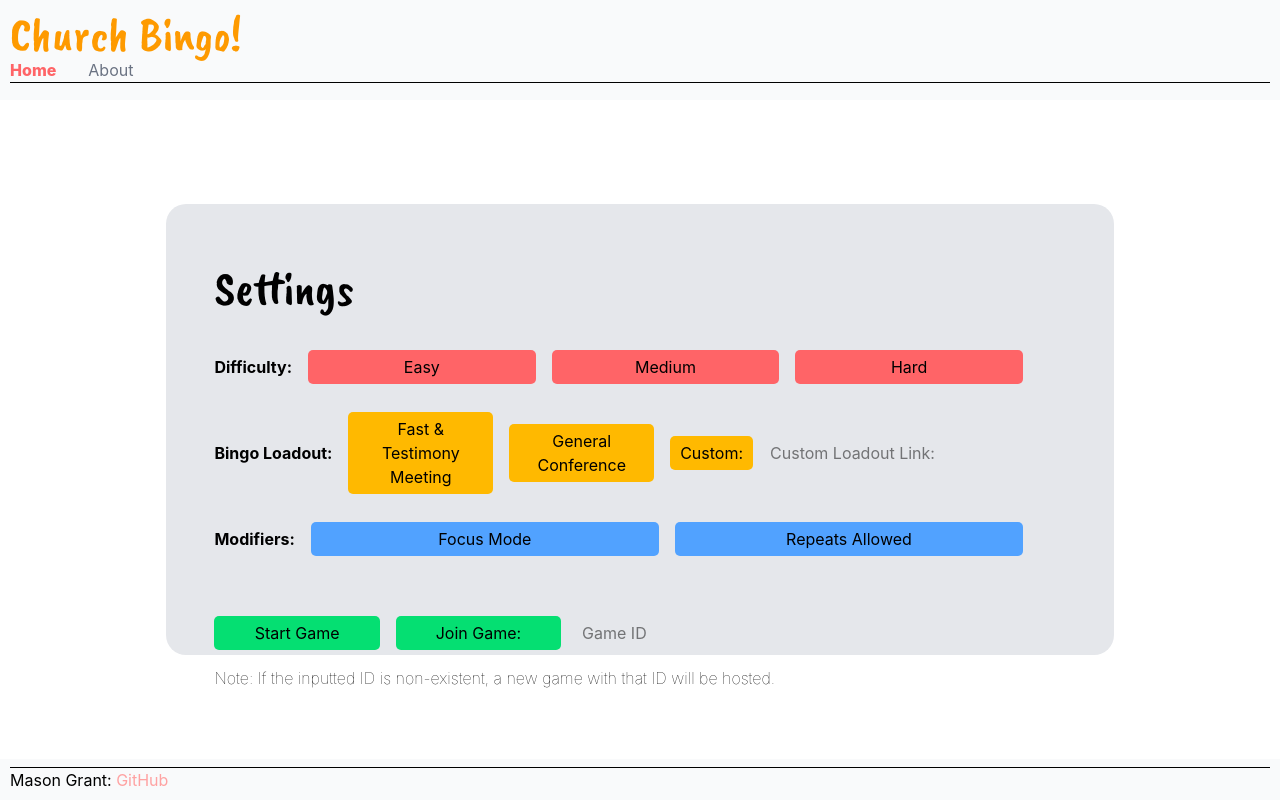
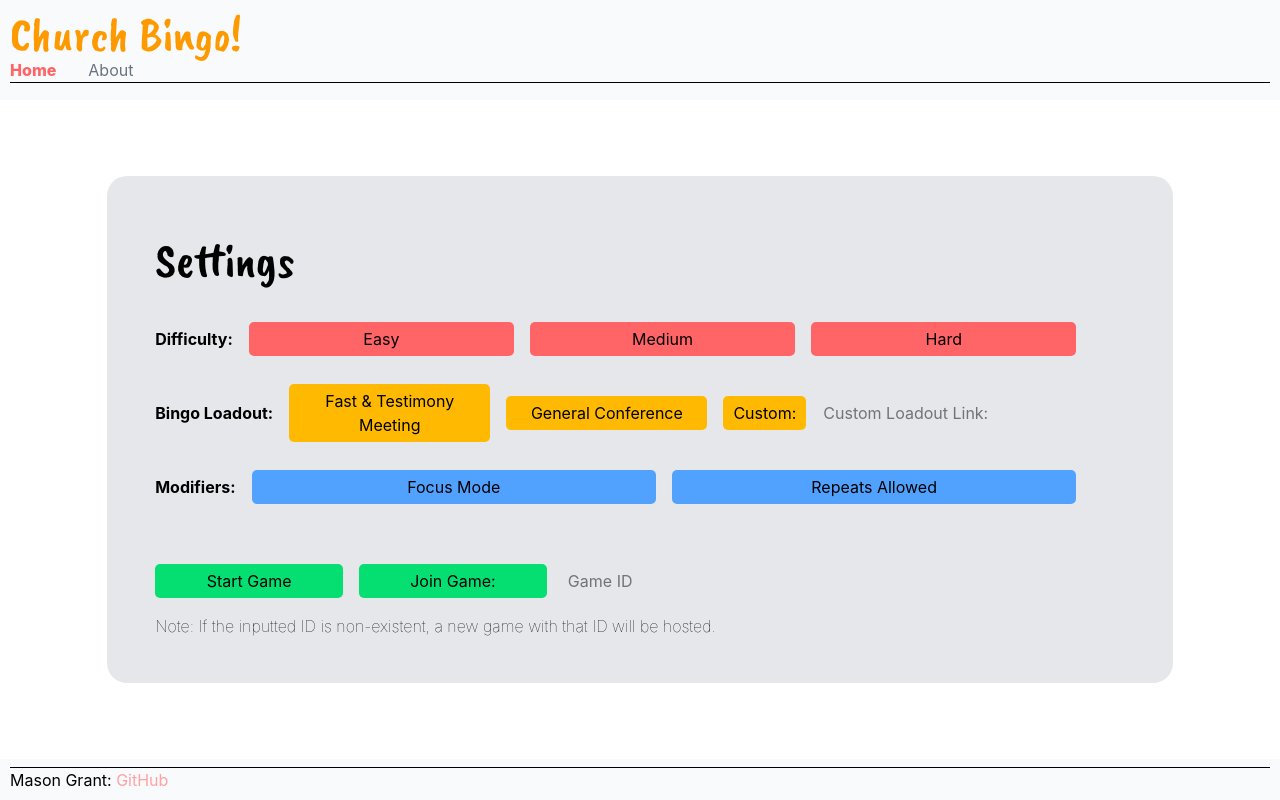
Before and after one commit to TheNewGrant/startup, a React (Vite) app: page /setup in a window 1280 px wide. Built offline with nearby package versions, Linux system fonts and the light colour scheme.

Commit message:
Tweak setup.css to fix visual glitch

```diff
--- a/src/setup/setup.css
+++ b/src/setup/setup.css
@@ -9,8 +9,8 @@ section {
     flex-direction: column;
     border-radius: 20px;
     padding: 3rem;
-    width: 80%;
-    height: 80%;
+    width: 90%;
+    height: 90%;
     gap: 1rem;
 }
 
```
